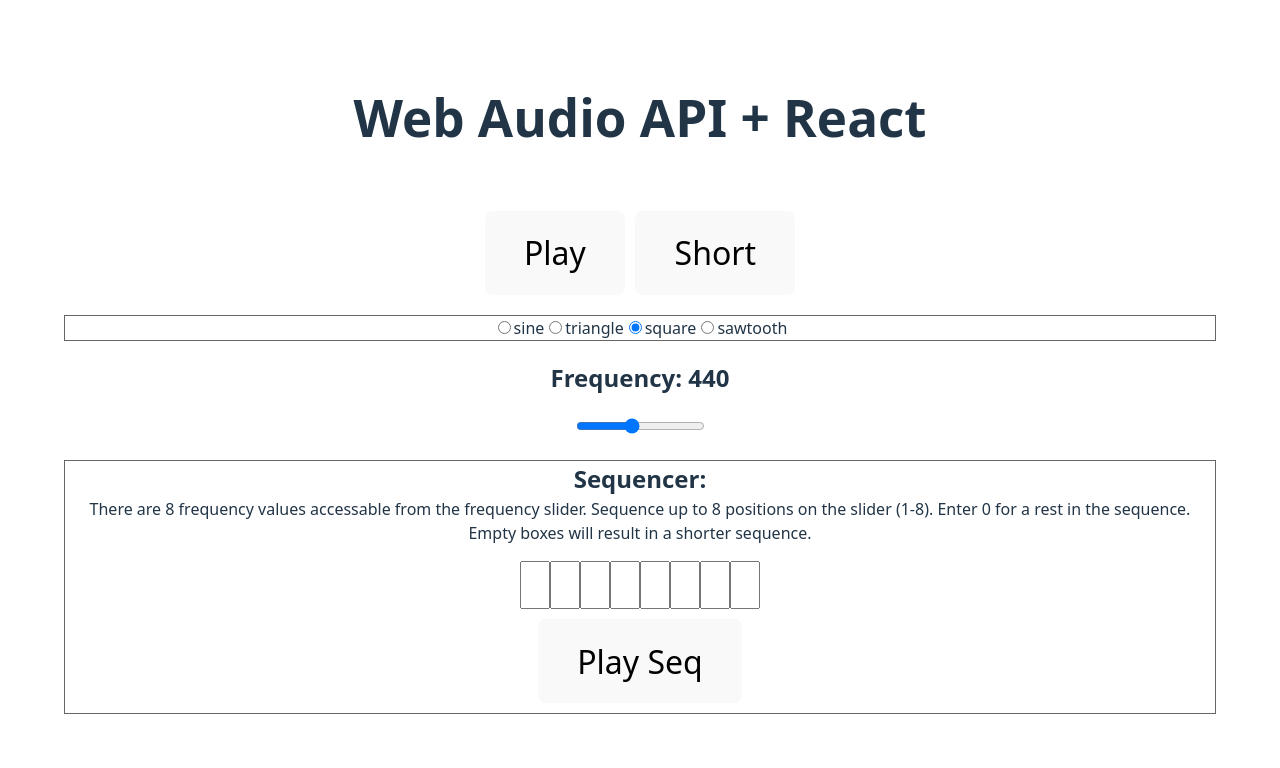
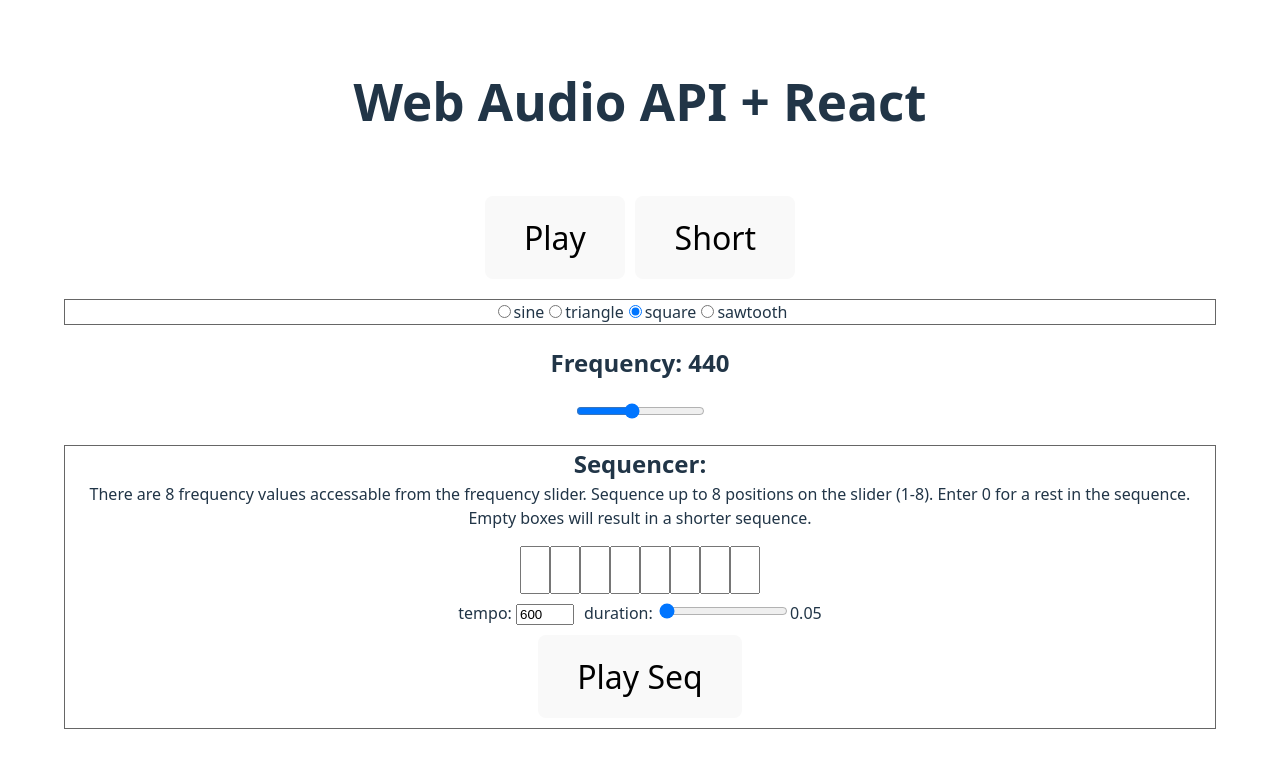
Before and after one commit to dhirlinger/basic-react-web-audio-api, a React (Vite) app: page / in a window 1280 px wide. Shown: the top 768 px of the page. Built offline with nearby package versions, Linux system fonts and the light colour scheme.

Commit message:
added tempo and duration control

```diff
--- a/src/assets/Seq1Voice.js
+++ b/src/assets/Seq1Voice.js
@@ -1,5 +1,5 @@
 export default class Seq1Voice {
-  constructor(tempo = 300) {
+  constructor(tempo = 600) {
     this.audioContext = null;
     this.notesInQueue = []; // notes that have been put into the web audio and may or may not have been played yet {note, time}
     this.currentQuarterNote = 0;
@@ -14,6 +14,7 @@ export default class Seq1Voice {
     this.array = [];
     this.shape = "square";
     this.onBeatCallback = null;
+    this.noteLength = 0.05;
   }
 
   nextNote() {
@@ -24,10 +25,6 @@ export default class Seq1Voice {
     this.currentQuarterNote++; // Advance the beat number, wrap to zero
     if (this.currentQuarterNote == this.beatsPerBar) {
       this.currentQuarterNote = 0;
-    }
-
-    if (this.onBeatCallback) {
-      this.onBeatCallback(this.currentQuarterNote);
     }
   }
 
@@ -43,16 +40,19 @@ export default class Seq1Voice {
     !this.array[beatNumber]
       ? (this.array[beatNumber] = 0)
       : this.array[beatNumber];
-    osc.frequency.value = this.array[beatNumber] * 100;
+    osc.frequency.value = this.array[beatNumber] * 110;
     osc.type = this.shape;
+    if (this.onBeatCallback) {
+      this.onBeatCallback(this.array[beatNumber]);
+    }
 
     env.gain.value = 0.5;
     env.gain.exponentialRampToValueAtTime(0.5, time + 0.001);
-    env.gain.exponentialRampToValueAtTime(0.001, time + 0.05);
+    env.gain.exponentialRampToValueAtTime(0.001, time + this.noteLength);
 
     osc.connect(env).connect(this.audioContext.destination);
     osc.start(time);
-    osc.stop(time + 0.05);
+    osc.stop(time + this.noteLength);
   }
 
   scheduler() {
--- a/src/assets/components/Sequencer1.jsx
+++ b/src/assets/components/Sequencer1.jsx
@@ -1,6 +1,6 @@
 import React, { useRef, useEffect, useState } from "react";
 import Seq1Voice from "../Seq1Voice";
-import NumberInput from "./NumberInput";
+import Seq1ArrInput from "./Seq1ArrInput";
 
 export default function Sequencer1({
   seqIsPlaying,
@@ -10,17 +10,31 @@ export default function Sequencer1({
 }) {
   const seqArrayRef = useRef([]);
   const seq1Instance = useRef(null);
-  const [index, setIndex] = useState(0);
+  const [seq1Tempo, setSeq1Tempo] = useState("600");
+  const [duration, setDuration] = useState("0.05");
 
   useEffect(() => {
     seq1Instance.current = new Seq1Voice(600);
+  }, []);
+
+  useEffect(() => {
     seq1Instance.current.onBeatCallback = (beatNumber) => {
-      setIndex(beatNumber);
+      // setIndex(beatNumber);
       if (onIndexChange) {
         onIndexChange(beatNumber);
       }
     };
-  }, []);
+  }, [onIndexChange]);
+
+  useEffect(() => {
+    if (seq1Tempo > 100 && seq1Tempo < 1000) {
+      seq1Instance.current.tempo = seq1Tempo;
+    }
+  }, [seq1Tempo]);
+
+  useEffect(() => {
+    seq1Instance.current.noteLength = Number(duration);
+  }, [duration]);
 
   useEffect(() => {
     seq1Instance.current.shape = waveshape;
@@ -46,14 +60,36 @@ export default function Sequencer1({
           Sequence up to 8 positions on the slider (1-8). Enter 0 for a rest in
           the sequence. Empty boxes will result in a shorter sequence.
         </p>
-        <NumberInput arrIndex={0} array={seqArrayRef} />
-        <NumberInput arrIndex={1} array={seqArrayRef} />
-        <NumberInput arrIndex={2} array={seqArrayRef} />
-        <NumberInput arrIndex={3} array={seqArrayRef} />
-        <NumberInput arrIndex={4} array={seqArrayRef} />
-        <NumberInput arrIndex={5} array={seqArrayRef} />
-        <NumberInput arrIndex={6} array={seqArrayRef} />
-        <NumberInput arrIndex={7} array={seqArrayRef} />
+        <Seq1ArrInput arrIndex={0} array={seqArrayRef} />
+        <Seq1ArrInput arrIndex={1} array={seqArrayRef} />
+        <Seq1ArrInput arrIndex={2} array={seqArrayRef} />
+        <Seq1ArrInput arrIndex={3} array={seqArrayRef} />
+        <Seq1ArrInput arrIndex={4} array={seqArrayRef} />
+        <Seq1ArrInput arrIndex={5} array={seqArrayRef} />
+        <Seq1ArrInput arrIndex={6} array={seqArrayRef} />
+        <Seq1ArrInput arrIndex={7} array={seqArrayRef} />
+        <div>
+          <span style={{ width: "50px" }}>tempo: </span>
+          <input
+            style={{ marginTop: "10px", marginRight: "10px", width: "50px" }}
+            type="number"
+            value={seq1Tempo}
+            onChange={(e) => {
+              const tempo = e.target.value;
+              setSeq1Tempo(tempo);
+            }}
+          ></input>
+          <span style={{ width: "100px" }}>duration: </span>
+          <input
+            type="range"
+            max="1.0"
+            min="0.05"
+            step="0.05"
+            value={duration}
+            onChange={(e) => setDuration(e.target.value)}
+          />
+          <span style={{ width: "50px" }}>{duration}</span>
+        </div>
         <div style={{ marginTop: "10px" }}>
           <button onClick={handleClick}>
             {seqIsPlaying ? "Stop" : "Play Seq"}
```
Also changed, not shown: src/assets/components/Seq1ArrInput.jsx (renamed from src/assets/components/NumberInput.jsx).
